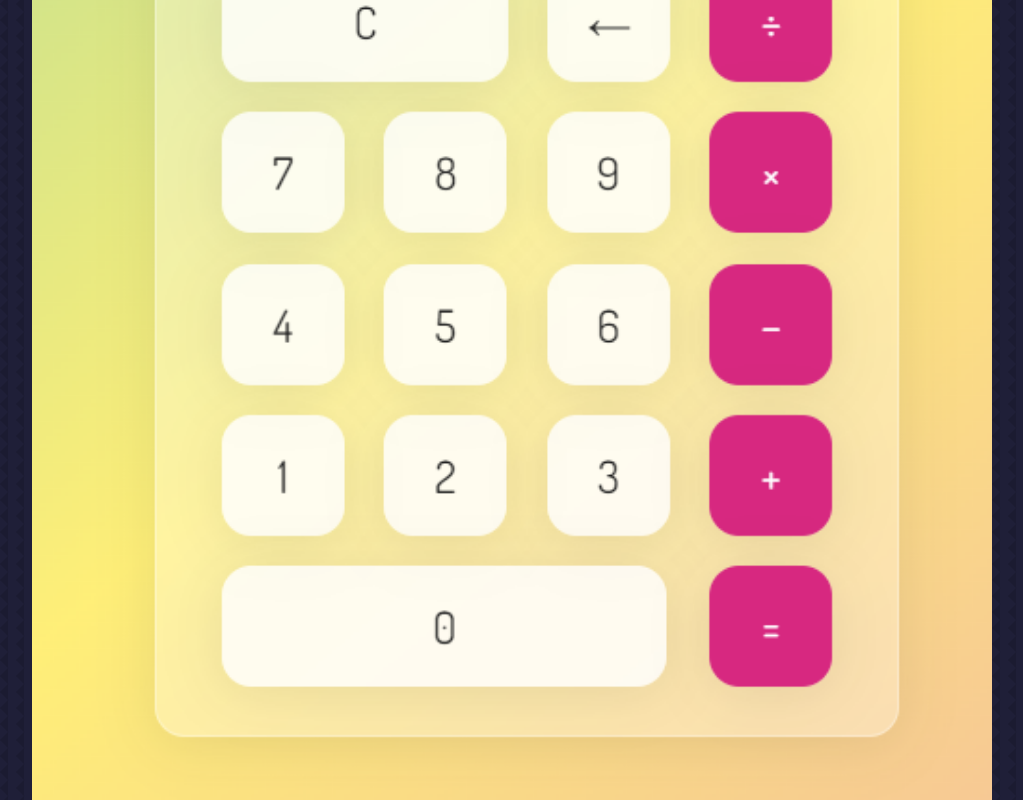
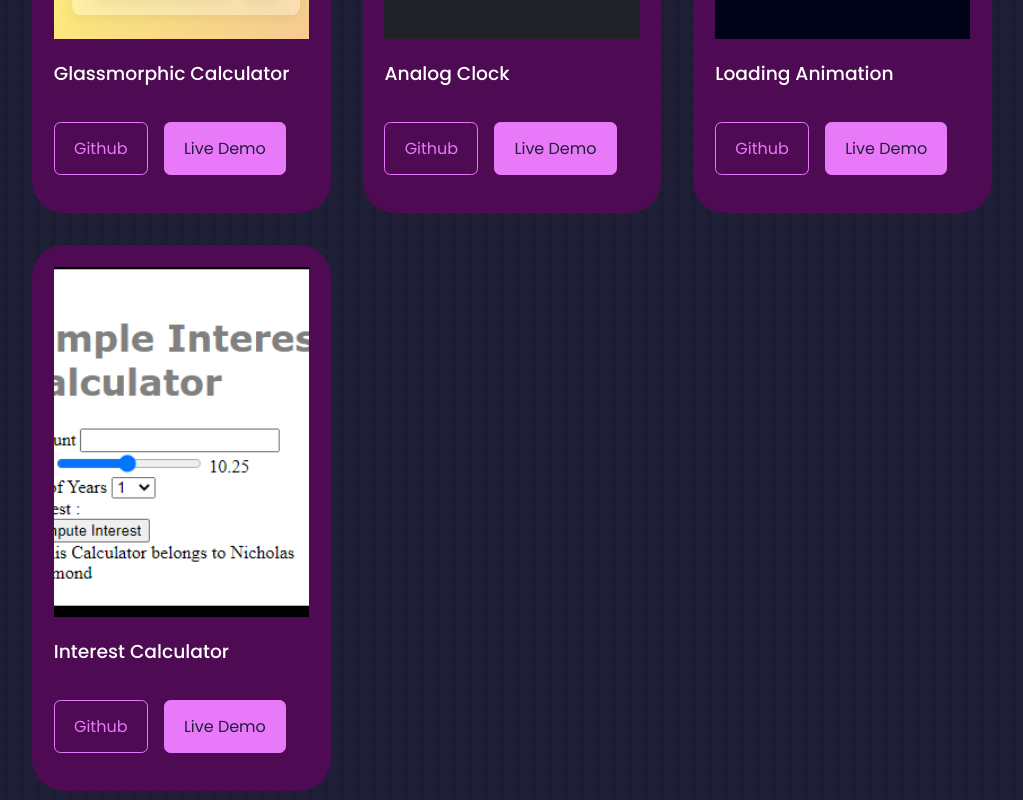
Before and after one commit to all4nitrous/react-portfolio, a React (Create React App) app: page / in a window 1280 px wide. Shown: the part 3380-4180 px from the top of the page, without its empty margins (128-1151 px from the left). Built offline with nearby package versions, Linux system fonts and the light colour scheme.

Commit message:
Finished portfolio section

```diff
--- a/src/components/portfolio/Portfolio.jsx
+++ b/src/components/portfolio/Portfolio.jsx
@@ -12,13 +12,42 @@ const Portfolio = () => {
 
       <div className="container portfolio_container">
         <article className='portfolio_item'>
-          <div className="portfolio item-image"><img src={IMG1}/></div>
+          <div className="portfolio item-image"><img src={IMG1} height="350" width="416"/></div>
           <h3>Glassmorphic Calculator</h3>
+<div className="portfolio_item-cta">
+<a href="https://github.com/all4nitrous/calculator-project" className='btn' target="_blank">Github</a>
+          <a href="https://all4nitrous.github.io/calculator-project/" className='btn btn-primary' target="_blank">Live Demo</a>
+</div>
 
-          <a href="https://github.com/all4nitrous/calculator-project" className='btn' target="_blank">Github</a>
-          <a href="https://all4nitrous.github.io/calculator-project/" className='btn btn-primary' target="_blank">Live Demo</a>
         </article>
-      </div>
+
+        <article className='portfolio_item'>
+          <div className="portfolio item-image"><img src={IMG2} height="350" width="416"/></div>
+          <h3>Analog Clock</h3>
+          <div className="portfolio_item-cta">
+          <a href="https://github.com/all4nitrous/Analog-clock" className='btn' target="_blank">Github</a>
+          <a href="https://all4nitrous.github.io/Analog-clock/" className='btn btn-primary' target="_blank">Live Demo</a>
+          </div>
+
+        </article>
+
+        <article className='portfolio_item'>
+          <div className="portfolio item-image"><img src={IMG3} height="350" width="416"/></div>
+          <h3>Loading Animation</h3>
+<div className="portfolio_item-cta"><a href="https://github.com/all4nitrous/Loading-animation--1" className='btn' target="_blank">Github</a>
+          <a href=" https://all4nitrous.github.io/Loading-animation--1/" className='btn btn-primary' target="_blank">Live Demo</a>
+          </div>
+          </article>
+
+
+        <article className='portfolio_item'>
+          <div className="portfolio item-image"><img src={IMG4} height="350" width="416"/></div>
+          <h3>Interest Calculator</h3>
+        <div className="portfolio_item-cta"><a href="https://github.com/all4nitrous/vftvk-Simple-Interest-Calculator" className='btn' target="_blank">Github</a>
+          <a href="https://all4nitrous.github.io/vftvk-Simple-Interest-Calculator/" className='btn btn-primary' target="_blank">Live Demo</a>
+          </div>
+          </article>
+ </div>
     </section>
   )
 }
--- a/src/components/portfolio/portfolio.css
+++ b/src/components/portfolio/portfolio.css
@@ -0,0 +1,51 @@
+.portfolio_container {
+    display: grid;
+    grid-template-columns: repeat(3, 1fr);
+    gap: 2rem;
+}
+
+.portfolio_item {
+    background: var(--color-bg-variant);
+    padding: 1.3rem;
+    border-radius: 2rem;
+    border: 1px solid transparent;
+    transition: var(--transition);
+}
+
+.portfolio_item:hover {
+    border-color: var(--color-primary-variant);
+    background: transparent;
+}
+
+.portfolio_item-image  {
+    border-radius: 1.5rem;
+    overflow: hidden;
+}
+
+.portfolio_item h3 {
+    margin: 1.2rem 0 2rem;
+}
+
+.portfolio_item-cta {
+    display: flex;
+    gap: 1rem;
+    margin-bottom: 1rem;
+}
+
+
+/*====================MEDIA QUEIRIES (medium devices)====================*/
+
+@media screen and (max-width: 1024px) {
+ .portfolio_container {
+    grid-template-columns: 1fr 1fr;
+    gap: 1.2rem;
+ }
+}
+
+/*====================MEDIA QUEIRIES (SMALL devices)====================*/
+
+@media screen and (max-width: 600px) {
+    .portfolio_container {
+        gap: 1rem;
+    }
+    }
```
